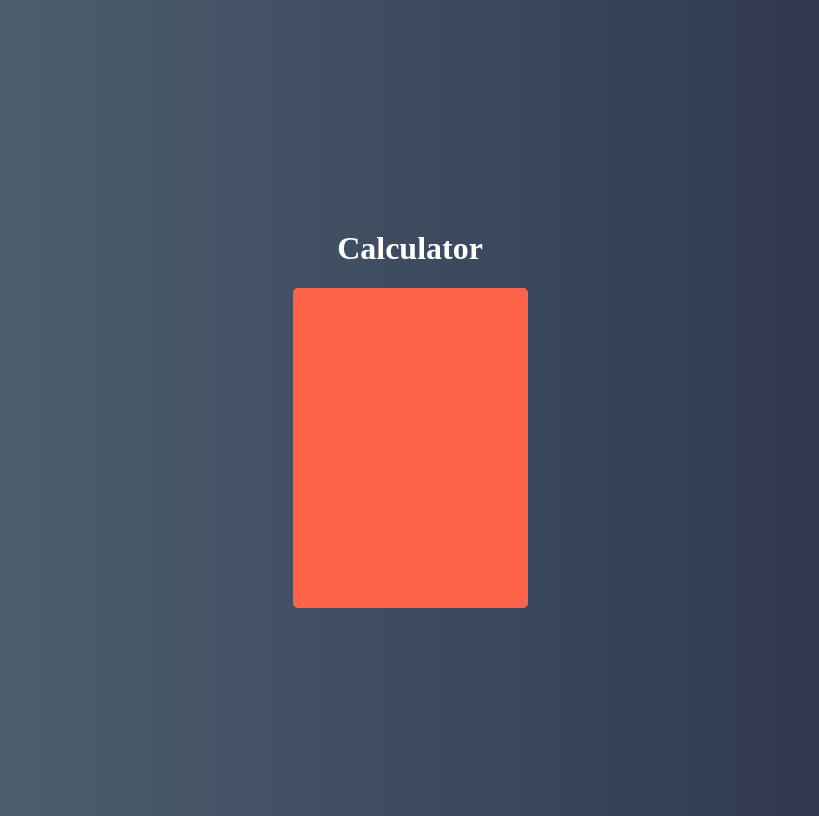
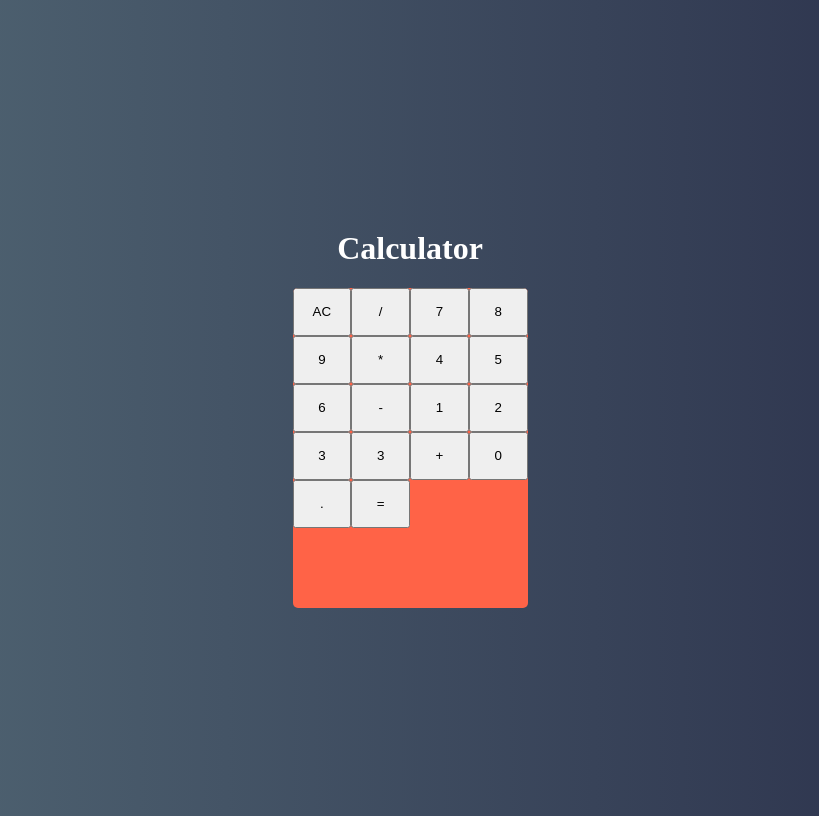
Before and after one commit to viniciusfdasilva/curso-react, a React (Create React App) app in the folder projeto_1/calculadora/: page / in a window 1280 px wide. Shown: the whole page, without its empty margins (230-1049 px from the left). Built offline with nearby package versions, Linux system fonts and the light colour scheme.

Commit message:
Sessao 3 - Video 46

```diff
--- /dev/null
+++ b/projeto_1/calculadora/src/components/Button.jsx
@@ -0,0 +1,4 @@
+import React from 'react'
+
+export default props =>
+    <button className="button">{props.label}</button>
--- /dev/null
+++ b/projeto_1/calculadora/src/components/button.css
@@ -0,0 +1,13 @@
+:root{
+    --bg-button: "#f0f0f0";
+    --border-button: solid 1px "#888";
+}
+
+.button{
+    font-size: 1.4em;
+    background-color: var(--bg-button);
+    border: none;
+    border-right: var(--border-button);
+    border-bottom: var(--border-button);
+    outline: none;
+}
--- a/projeto_1/calculadora/src/components/main/Calculator.jsx
+++ b/projeto_1/calculadora/src/components/main/Calculator.jsx
@@ -1,12 +1,29 @@
 import React, {Component} from 'react'
 import './calculator.css'
-
+import Button from './../Button'
 
 export default class Calculator extends Component{
     render(){
         return(
             <div className="calculator">
-
+                <Button label="AC"/>
+                <Button label="/"/>
+                <Button label="7"/>
+                <Button label="8"/>
+                <Button label="9"/>
+                <Button label="*"/>
+                <Button label="4"/>
+                <Button label="5"/>
+                <Button label="6"/>
+                <Button label="-"/>
+                <Button label="1"/>
+                <Button label="2"/>
+                <Button label="3"/>
+                <Button label="3"/>
+                <Button label="+"/>
+                <Button label="0"/>
+                <Button label="."/>
+                <Button label="="/>
             </div>
         )
     }
--- a/projeto_1/calculadora/src/components/main/calculator.css
+++ b/projeto_1/calculadora/src/components/main/calculator.css
@@ -4,4 +4,7 @@
     border-radius: 5px;
     overflow: hidden;
     background-color: tomato;
+    display: grid;
+    grid-template-columns: repeat(4,25%);
+    grid-template-rows: 48px 48px 48px 48px 48px;
 }
```
